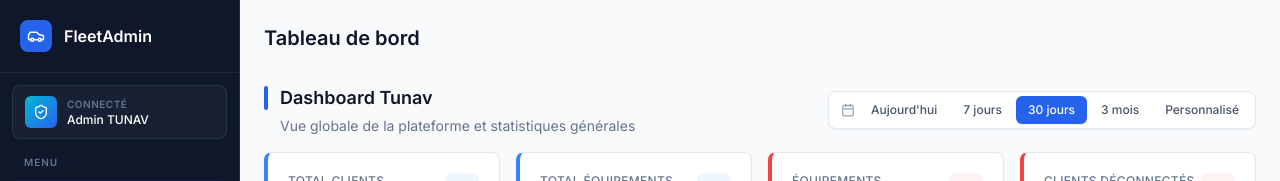
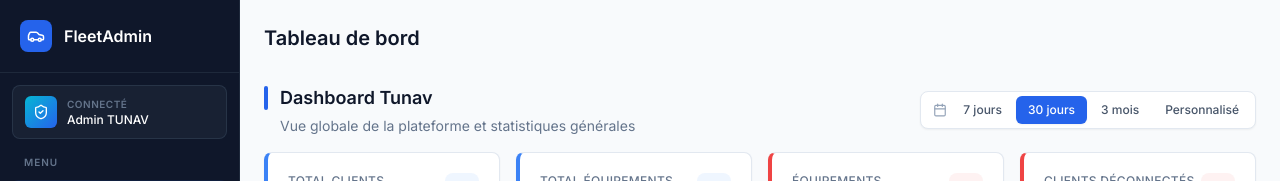
Before and after one commit to azizhadrouktunav/Backoffice_fleetIQ, a React (Vite) app: page /dashboard in a window 1280 px wide. Both pictures are taken after typing "name@example.com", "Sample123" into the empty fields and a click on the button "Se connecter". Shown: the top 181 px of the page. Built offline with nearby package versions, Linux system fonts and the light colour scheme.

Commit message:
Enhance PeriodFilter component to include an option to hide the "Today" period. Update DashboardPage to utilize the new hideToday prop in multiple instances of PeriodFilter. Remove unused formatDisconnectDuration function for cleaner code.

```diff
--- a/src/components/PeriodFilter.tsx
+++ b/src/components/PeriodFilter.tsx
@@ -12,6 +12,8 @@ interface PeriodFilterProps {
   onEndDateChange?: (date: string) => void;
   /** inline = barre compacte (tableau de bord) ; block = pleine largeur (modales, filtres) */
   variant?: 'inline' | 'block';
+  /** Masquer l’option « Aujourd’hui » (ex. tableau de bord) */
+  hideToday?: boolean;
 }
 
 const periods: { key: PeriodKey; label: string }[] = [
@@ -29,9 +31,11 @@ export function PeriodFilter({
   endDate = '',
   onStartDateChange,
   onEndDateChange,
-  variant = 'block'
+  variant = 'block',
+  hideToday = false
 }: PeriodFilterProps) {
   const isInline = variant === 'inline';
+  const visiblePeriods = hideToday ? periods.filter((p) => p.key !== 'today') : periods;
 
   return (
     <div
@@ -46,7 +50,7 @@ export function PeriodFilter({
           size={14}
           className={`text-slate-400 shrink-0 ${isInline ? 'ml-2 mr-0.5' : 'ml-1.5'}`}
         />
-        {periods.map((p) => (
+        {visiblePeriods.map((p) => (
           <button
             key={p.key}
             type="button"
--- a/src/pages/DashboardPage.tsx
+++ b/src/pages/DashboardPage.tsx
@@ -246,11 +246,6 @@ function isDisconnectedByThreshold(lastSeen: string, thresholdHours: number): bo
   return getHoursSinceLastSeen(lastSeen) >= thresholdHours;
 }
 
-function formatDisconnectDuration(lastSeen: string): string {
-  const h = Math.round(getHoursSinceLastSeen(lastSeen));
-  return `${h}h`;
-}
-
 function disconnectThresholdSuffix(hours: number): string {
   return `(+${hours}h)`;
 }
@@ -476,6 +471,7 @@ export function DashboardPage() {
           </div>
           <PeriodFilter
             variant="inline"
+            hideToday
             value={tunavPeriod}
             onChange={setTunavPeriod}
             startDate={tunavStartDate}
@@ -549,6 +545,7 @@ export function DashboardPage() {
             {selectedReseller && (
               <PeriodFilter
                 variant="inline"
+                hideToday
                 value={resellerPeriod}
                 onChange={setResellerPeriod}
                 startDate={resellerStartDate}
@@ -633,6 +630,7 @@ export function DashboardPage() {
             <div className="w-full min-w-0">
               <label className="block text-sm font-medium text-slate-700 mb-2">Période</label>
               <PeriodFilter
+                hideToday
                 value={disconnectPeriod}
                 onChange={setDisconnectPeriod}
                 startDate={disconnectStartDate}
@@ -654,14 +652,13 @@ export function DashboardPage() {
 
           {filteredDisconnected.length > 0 ? (
             <div className="border border-slate-200 rounded-lg overflow-hidden overflow-x-auto">
-              <table className="w-full text-left min-w-[640px]">
+              <table className="w-full text-left min-w-[520px]">
                 <thead>
                   <tr className="bg-slate-50 border-b border-slate-200 text-xs uppercase tracking-wide text-slate-500">
                     <th className="p-3 font-medium">N° Série</th>
                     <th className="p-3 font-medium">Client</th>
                     <th className="p-3 font-medium">Véhicule</th>
                     <th className="p-3 font-medium">Dernière connexion</th>
-                    <th className="p-3 font-medium text-right">Durée</th>
                   </tr>
                 </thead>
                 <tbody className="divide-y divide-slate-100 text-sm">
@@ -677,11 +674,6 @@ export function DashboardPage() {
                         )}
                       </td>
                       <td className="p-3 text-slate-600">{formatLastConnection(eq.lastSeen)}</td>
-                      <td className="p-3 text-right">
-                        <span className="inline-flex items-center px-2 py-1 rounded text-xs font-medium bg-red-100 text-red-700">
-                          {formatDisconnectDuration(eq.lastSeen)}
-                        </span>
-                      </td>
                     </tr>
                   ))}
                 </tbody>
@@ -730,6 +722,7 @@ export function DashboardPage() {
             <div className="w-full min-w-0">
               <label className="block text-sm font-medium text-slate-700 mb-2">Période</label>
               <PeriodFilter
+                hideToday
                 value={disconnectPeriod}
                 onChange={setDisconnectPeriod}
                 startDate={disconnectStartDate}
@@ -755,7 +748,6 @@ export function DashboardPage() {
                 <thead>
                   <tr className="bg-slate-50 border-b border-slate-200 text-xs uppercase tracking-wide text-slate-500">
                     <th className="p-3 font-medium">Client</th>
-                    <th className="p-3 font-medium">Équipements déconnectés</th>
                     <th className="p-3 font-medium">Dernière connexion</th>
                   </tr>
                 </thead>
@@ -763,11 +755,6 @@ export function DashboardPage() {
                   {filteredDisconnectedClientsRows.map((row) => (
                     <tr key={row.client} className="hover:bg-slate-50">
                       <td className="p-3 font-medium text-slate-900">{row.client}</td>
-                      <td className="p-3">
-                        <span className="inline-flex items-center px-2 py-1 rounded text-xs font-medium bg-red-50 text-red-700 border border-red-100">
-                          {row.disconnectedEquipments}
-                        </span>
-                      </td>
                       <td className="p-3 text-slate-600">{formatLastConnection(row.lastConnection)}</td>
                     </tr>
                   ))}
```
